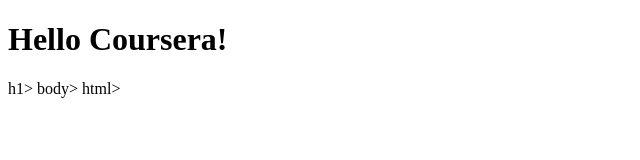
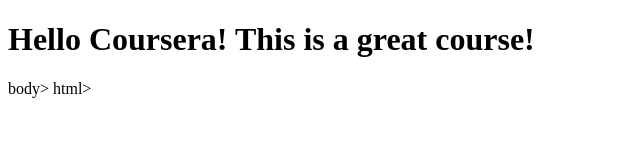
Before and after one commit to eussrik/coursera-test, a plain HTML site: page site/index.html in a window 1280 px wide. Shown: the whole page, without its empty margins (0-640 px from the left). Drawn offline with Linux system fonts and the light colour scheme.

Commit message:
Small addition

```diff
--- a/site/index.html
+++ b/site/index.html
@@ -4,6 +4,6 @@
 <title>Page Title</title>
 </head>
 <body>
-<h1>Hello Coursera!</h1>h1>
+<h1>Hello Coursera! This is a great course!</h1>
 </body>body>
 </html>html>
```
